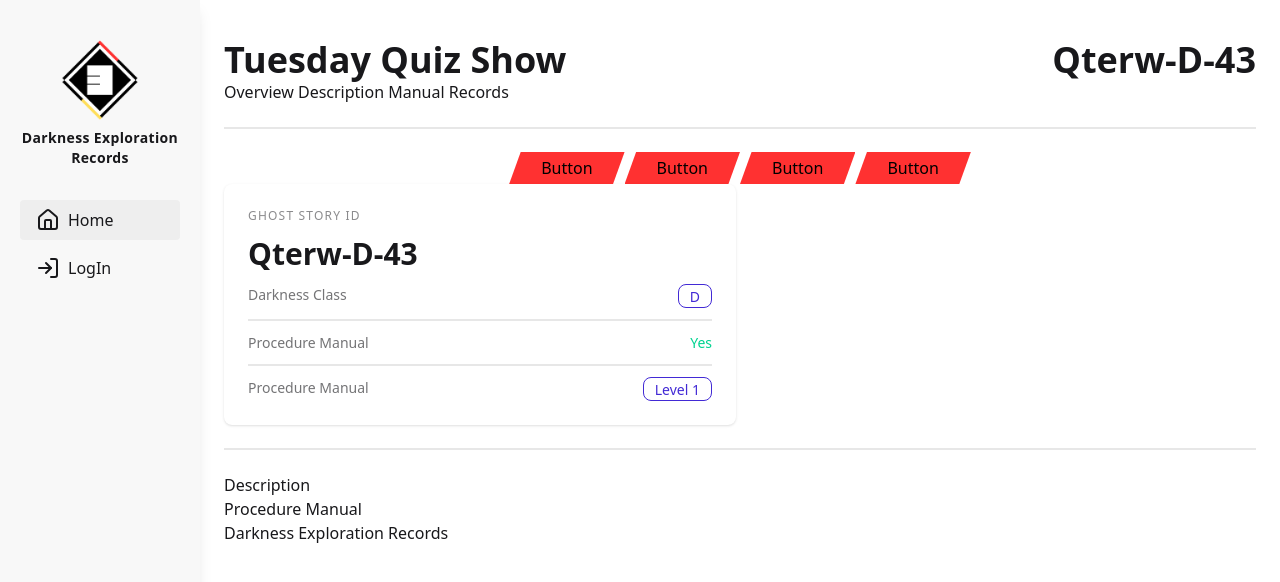
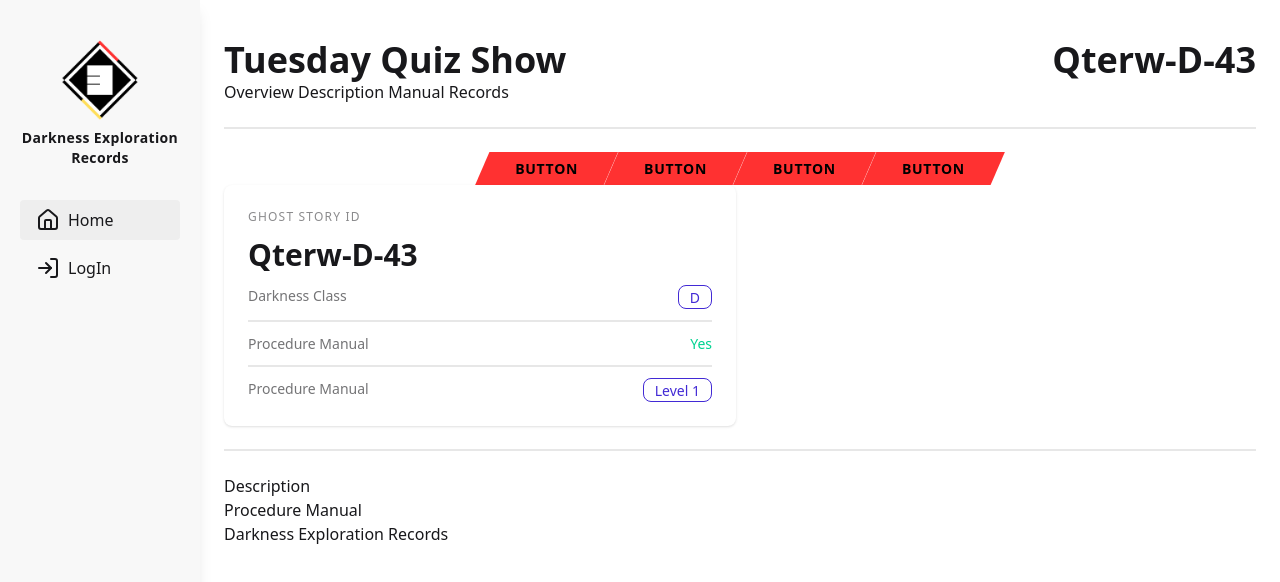
Before and after one commit to nravesz/DarknessExplorationRecord, a React app in the folder frontend/: page / in a window 1280 px wide. Shown: the top 582 px of the page. Built offline with nearby package versions, Linux system fonts and the light colour scheme; the HTML template or start-up script is replaced by a standard one.

Commit message:
style: improve the tab buttons

```diff
--- /dev/null
+++ b/frontend/src/features/ghost-story/TabBar.css
@@ -0,0 +1,37 @@
+.slanted-btn {
+  padding: 6px 40px;
+  background: #ff3131;
+  color: black;
+  border: none;
+  font-size: 14px;
+  font-weight: 600;
+  letter-spacing: 0.05em;
+  text-transform: uppercase;
+  cursor: pointer;
+  position: relative;
+  margin-right: -14px;
+
+  clip-path: polygon(10% 0%, 100% 0%, 90% 100%, 0% 100%);
+  transition: background 0.2s ease, color 0.2s ease;
+}
+
+.slanted-btn:last-child {
+  margin-right: 0;
+}
+
+.slanted-btn:hover {
+  background: #3a3a3a;
+  color: #ccc;
+  z-index: 1;
+}
+
+.slanted-btn.active {
+  background: #ff3131;
+  color: #fff;
+  z-index: 2;
+}
+
+.slanted-btn.active:hover {
+  background: #ff4f4f;
+  color: #fff;
+}
--- a/frontend/src/features/ghost-story/TabBar.tsx
+++ b/frontend/src/features/ghost-story/TabBar.tsx
@@ -1,4 +1,4 @@
-import './style.css';
+import './TabBar.css';
 
 function TabBar() {
   return (
--- a/frontend/src/features/ghost-story/style.css
+++ /dev/null
@@ -1,17 +0,0 @@
-.slanted-btn {
-  padding: 4px 32px;
-  background: #ff3131;
-  color: black;
-  border: none;
-  font-size: 16px;
-  cursor: pointer;
-
-  clip-path: polygon(10% 0%, 100% 0%, 90% 100%, 0% 100%);
-  transition:
-    transform 0.2s ease,
-    background 0.2s ease;
-}
-
-.slanted-btn:hover {
-  transform: scale(1.05);
-}
```
